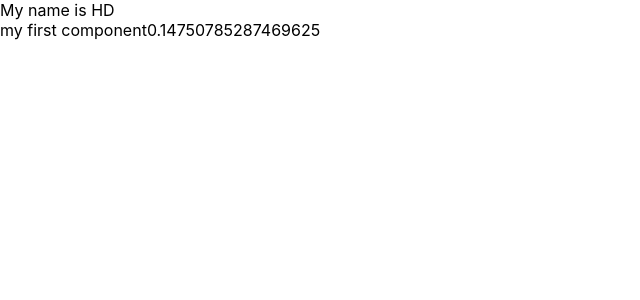
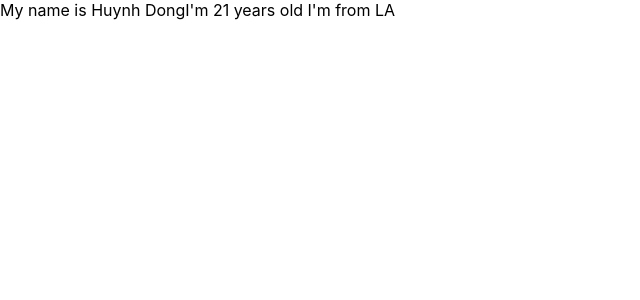
Before and after one commit to huynhdong0/learn-reactjs-hoidanit, a React (Create React App) app: page / in a window 1280 px wide. Shown: the top 300 px of the page, without its empty margins (0-640 px from the left). Built offline with nearby package versions, Linux system fonts and the light colour scheme.

Commit message:
transfer functional to class

```diff
--- a/src/App.js
+++ b/src/App.js
@@ -1,30 +1,48 @@
 import logo from './logo.svg';
 import './App.css';
 import MyComponent from './components/MyCompoent';
-function App() {
-  return (
-    <div>
-      My name is HD
-      <MyComponent></MyComponent>
-    </div>
+import React from 'react';
 
-    // <div className="App">
-    //   <header className="App-header">
-    //     <img src={logo} className="App-logo" alt="logo" />
-    //     <p>
-    //       Edit <code>src/App.js</code> and save to reload.
-    //     </p>
-    //     <a
-    //       className="App-link"
-    //       href="https://reactjs.org"
-    //       target="_blank"
-    //       rel="noopener noreferrer"
-    //     >
-    //       Learn React
-    //     </a>
-    //   </header>
-    // </div>
-  );
+class App extends React.Component {
+  state = {
+    name : "Huynh Dong",
+    age: 21,
+    address: "LA",
+  };
+
+
+  render() {
+    return (
+      <div>
+        My name is {this.state.name}
+        I'm {this.state.age} years old
+        I'm from {this.state.address}
+      </div>
+    )
+  };
 }
 
+
+
+// function App() {
+//   return (
+//     <div className="App">
+//       <header className="App-header">
+//         <img src={logo} className="App-logo" alt="logo" />
+//         <p>
+//           Edit <code>src/App.js</code> and save to reload.
+//         </p>
+//         <a
+//           className="App-link"
+//           href="https://reactjs.org"
+//           target="_blank"
+//           rel="noopener noreferrer"
+//         >
+//           Learn React
+//         </a>
+//       </header>
+//     </div>
+//   );
+// }
+
 export default App;
```
